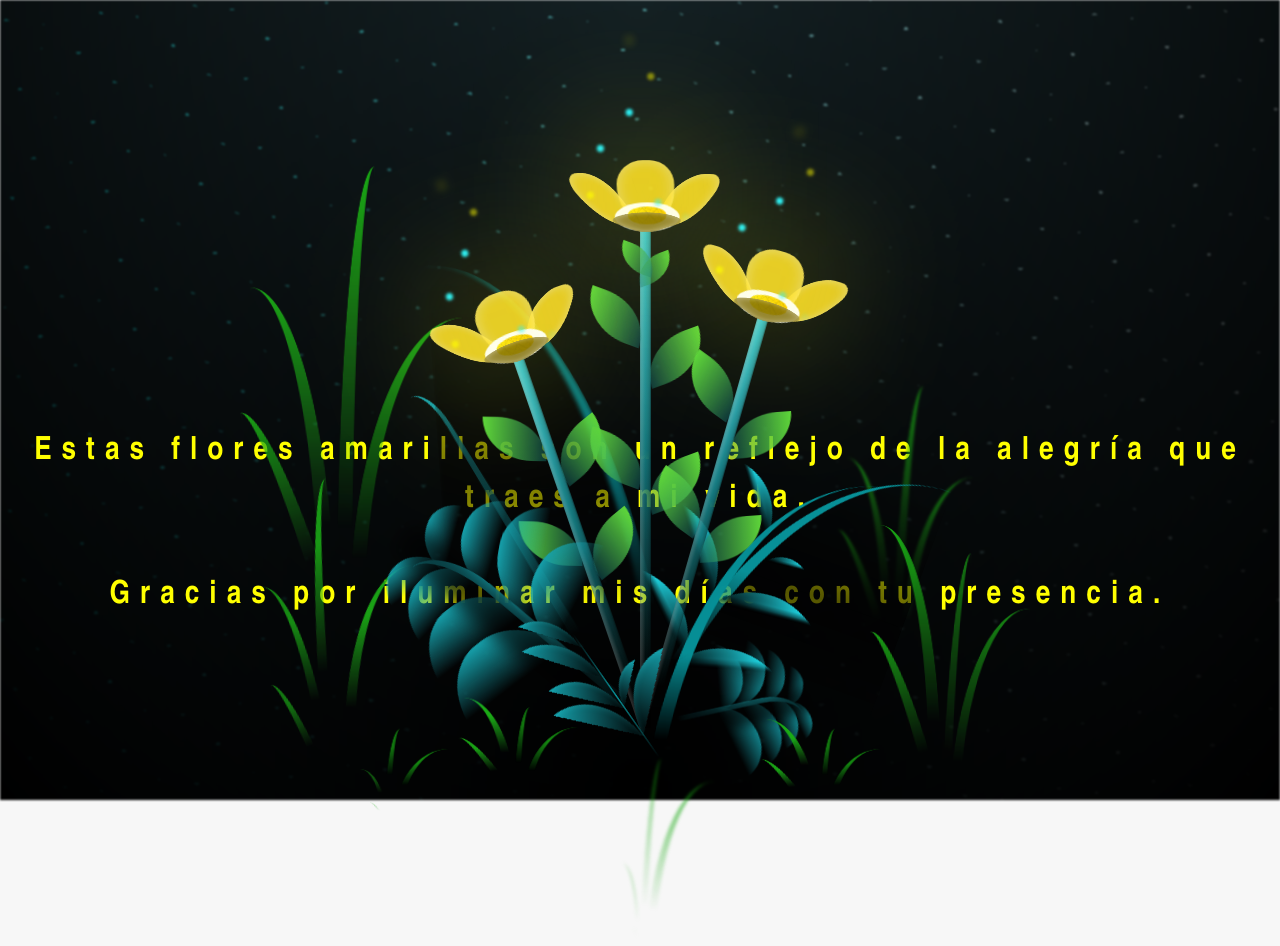
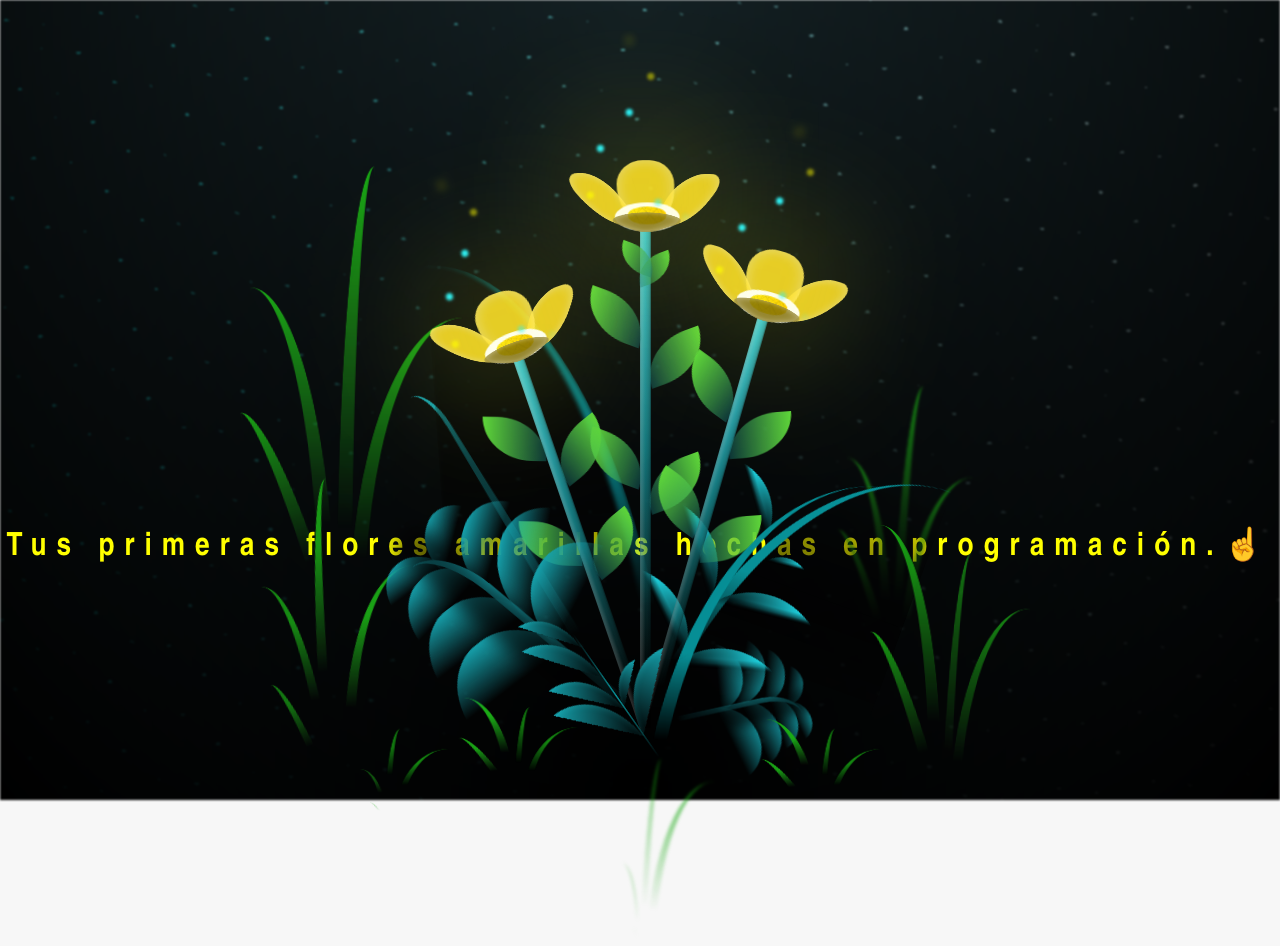
Before and after one commit to renatoegusquiza/yellow-flowers, a plain HTML site: page flower.html in a window 1280 px wide. Drawn offline with Linux system fonts and the light colour scheme.

Commit message:
Se eliminó el audio

```diff
--- a/flower.html
+++ b/flower.html
@@ -9,12 +9,10 @@
     <title>Flower</title>
   </head>
   <body class="container">
-    <audio src="sound/ChristianBasso&HaienQiu-Flowers.mp3" autoplay></audio>
     <div id="lyrics">
 
     </div>
-    <h1 class="titulo">Estas flores amarillas son un reflejo de la alegría que traes a mi vida. <br> <br>
-      Gracias por iluminar mis días con tu presencia.</h1>
+    <h1 class="titulo">Tus primeras flores amarillas hechas en programación.☝️ <br> <br></h1>
 
     <div class="night"></div>
     <div class="flowers">
```
